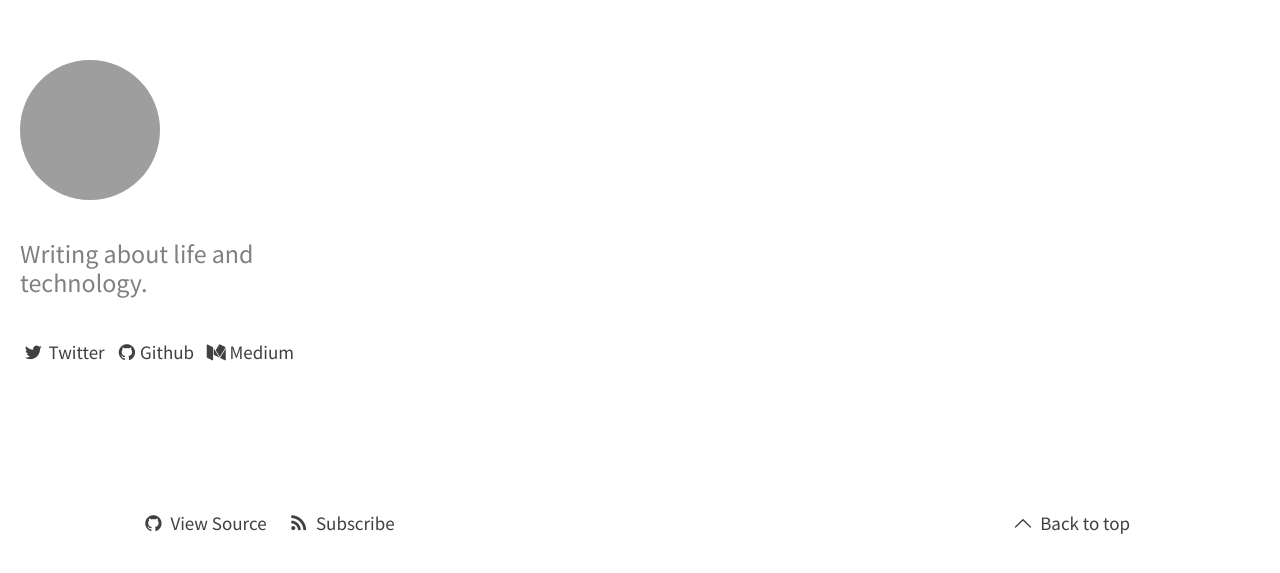
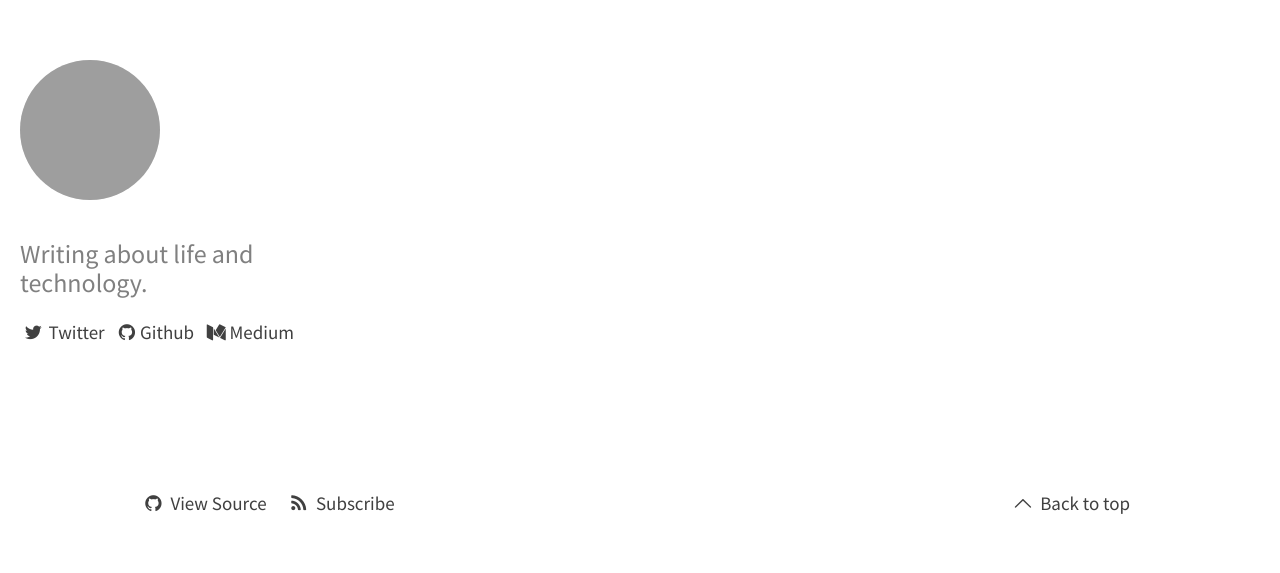
Before and after one commit to fstiehle/fabianstiehle.com, a Jekyll site: the page built from index.html, in a window 1280 px wide. Shown: the top 573 px of the page. Built offline with Jekyll 4.4.1, drawn with Linux system fonts in a browser that asks for light colours; grey boxes are pictures that could not be loaded.

Commit message:
improve style

```diff
--- a/_includes/style.scss
+++ b/_includes/style.scss
@@ -190,7 +190,6 @@ header > div {
 .excerpt {
     margin: 20px 0 20px 0;
     color: #808080;
-    padding-bottom: 20px;
 }
 #items {
     flex-grow: 1;
```
